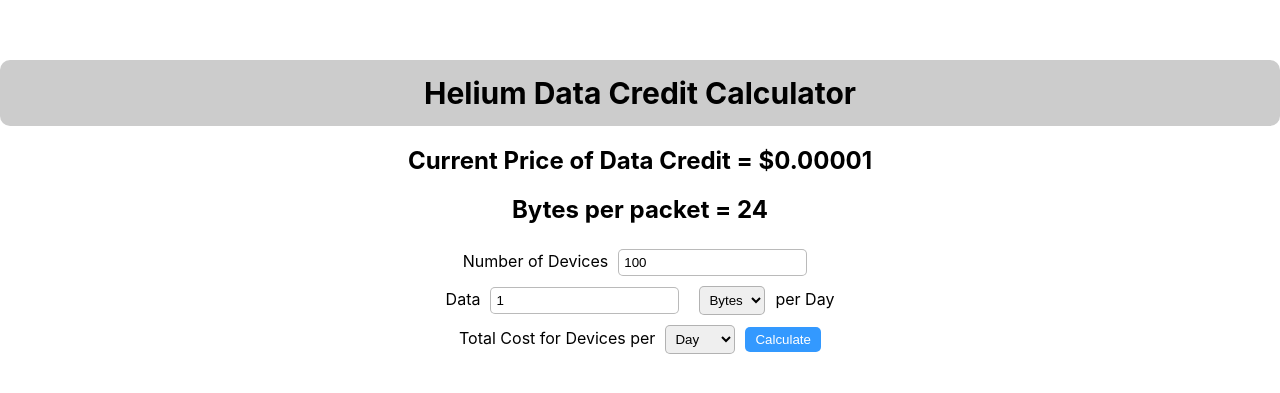
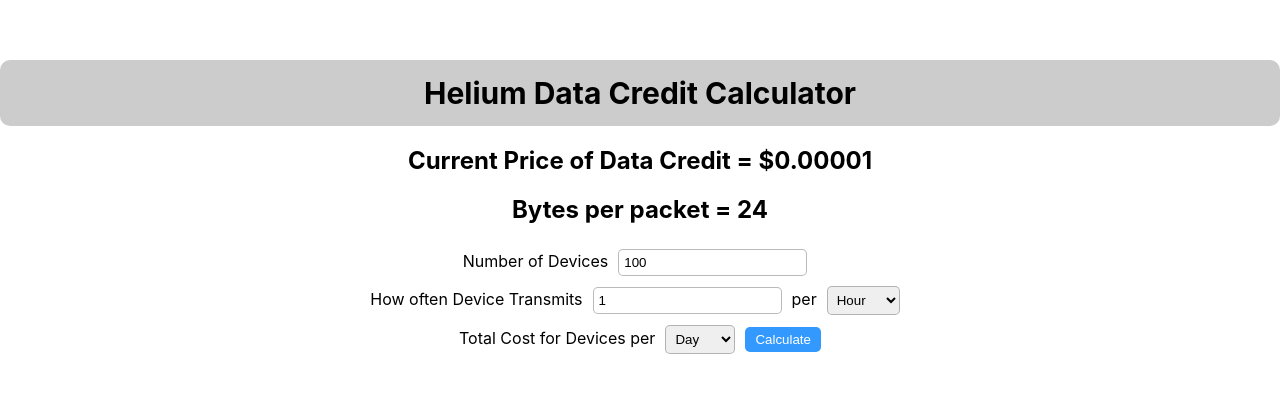
Before and after one commit to kent-williams/helium-dc-calculator, a React (Create React App) app: page / in a window 1280 px wide. Shown: the part 105-498 px from the top of the page. Built offline with nearby package versions, Linux system fonts and the light colour scheme.

Commit message:
changed bytes per device to packets per device to simplify

```diff
--- a/src/DataCreditCalculator.js
+++ b/src/DataCreditCalculator.js
@@ -8,10 +8,10 @@
     state = {
         costResult: null,
         numberOfDevices: 100,
-        dataPerDevice: 1,
-        dataUnit: "Bytes",
+        packetsPerDevice: 1,
+        dataFrequency: "Hour",
         timeUnit: "Day",
-        dataUnits: {"Bytes": 1, "KB": 1000, "MB": 1000000, "GB": 1000000000},
+        dataFrequencies: {"Minute": 1440, "Hour": 24, "Day": 1},
         timeUnits: {"Day": 1, "Week": 7, "Month": 29.53059, "Year": 365},
     };
 
@@ -28,30 +28,21 @@
     }
 
     calculateHandler = () => {
-        if (this.state.numberOfDevices > 0 && this.state.dataPerDevice > 0) {
+        if (this.state.numberOfDevices > 0 && this.state.packetsPerDevice > 0) {
 
-            var totalBytes = 0;
+            var totalPackets = 0;
             var totalDays = 0;
             var totalCost = 0;
 
-            // Anything less than 24 Bytes still requires an entire packet
-            if (this.state.dataUnit === 'Bytes' && this.state.dataPerDevice < 24)
-            {
-               totalBytes = bytesPerHeliumPacket * this.state.dataUnits[this.state.dataUnit];
-            }
-            else
-            {
-               totalBytes = this.state.dataPerDevice * this.state.dataUnits[this.state.dataUnit];
-            }
-
+            totalPackets = this.state.packetsPerDevice * this.state.dataFrequencies[this.state.dataFrequency];
             totalDays = this.state.timeUnits[this.state.timeUnit];
-            totalCost = (dataCreditValue * this.state.numberOfDevices * totalBytes * totalDays) / bytesPerHeliumPacket;
+            totalCost = (dataCreditValue * this.state.numberOfDevices * totalPackets * totalDays) / bytesPerHeliumPacket;
 
             this.timeUnitFixed = this.state.timeUnit;
 
             console.log(this.state.numberOfDevices);
             console.log(this.state.dataPerDevice);
-            console.log(this.state.dataUnit);
+            console.log(this.state.dataFrequency);
             console.log(this.state.timeUnit);
 
             this.setState({ costResult: this.currencyFormat(totalCost) + ' a ' + this.timeUnitFixed})
@@ -65,15 +56,15 @@
         if (event.target.name === "number of devices") {
             this.setState({ numberOfDevices: event.target.value })
         }
-        if (event.target.name === "data per device") {
-            this.setState({ dataPerDevice: event.target.value })
+        if (event.target.name === "packets per device") {
+            this.setState({ packetsPerDevice: event.target.value })
         }
     }
 
     // Updates the states based on the dropdown that was changed
     selectHandler = (event) => {
-        if (event.target.name === "data unit") {
-            this.setState({ dataUnit: event.target.value })
+        if (event.target.name === "data frequency") {
+            this.setState({ dataFrequency: event.target.value })
         }
         if (event.target.name === "time unit") {
             this.setState({ timeUnit: event.target.value })
@@ -98,24 +89,24 @@
                         />
                     </div>
                     <div>
-                        Data
+                        How often Device Transmits
                         <input
-                            name="data per device"
+                            name="packets per device"
                             type="number"
-                            value={this.state.dataPerDevice}
+                            value={this.state.packetsPerDevice}
                             onChange={this.inputHandler}
                             min="1"
                         />
+                        per
                         <select
-                            name="data unit"
+                            name="data frequency"
                             onChange={(event) => this.selectHandler(event)}
-                            value={this.state.dataUnit}>
+                            value={this.state.dataFrequency}>
 
-                            {Object.keys(this.state.dataUnits).map(value => (
+                            {Object.keys(this.state.dataFrequencies).map(value => (
                                 <option key={value}>{value}</option>
                             ))}
                         </select>
-                        per Day
                     </div>
                     <div>
                         Total Cost for Devices per
```
